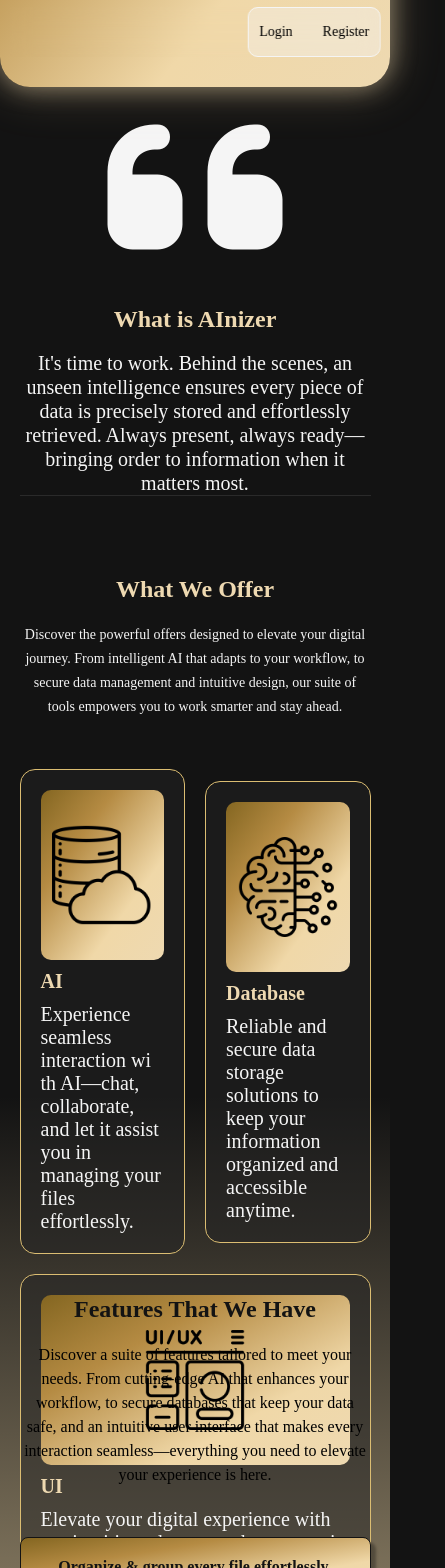
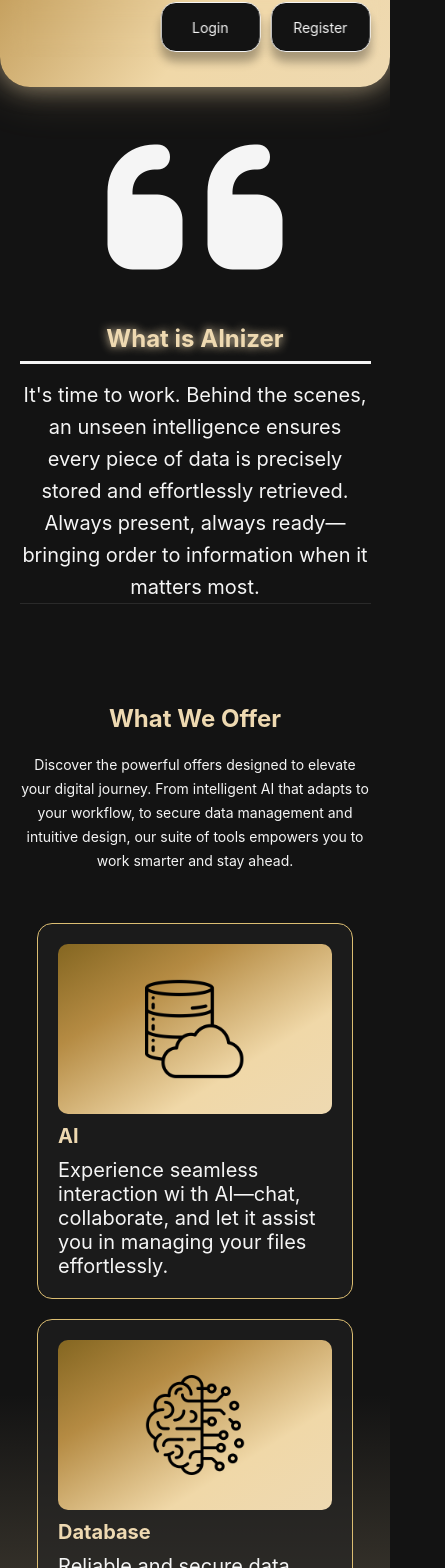
Before and after one commit to Hendry535230151/AI, a React (Create React App) app in the folder frontend/: page / in a window 390 px wide. Shown: the part 418-1986 px from the top of the page, 445 px wide, since content can reach past the window. Built offline with nearby package versions, Linux system fonts and the light colour scheme.

Commit message:
Creating better ui responsive

```diff
--- a/frontend/src/css/Home.module.css
+++ b/frontend/src/css/Home.module.css
@@ -418,7 +418,7 @@
   content: "";
   width: clamp(100px, 60vw, 700px);
   height: clamp(100px, 60vw, 700px);
-  background-color: #ffffff;
+  background-color: #f5f5f5;
   border-radius: 50%;
   position: absolute;
   top: calc(-1 * (clamp(250px, 50vw, 700px) / 2));
@@ -427,6 +427,7 @@
   border-top: 4px solid #131313;
   border-bottom: 4px solid #131313;
   animation: rotateBorder 5s linear infinite;
+  box-shadow: 0 0 10px hsla(0, 0%, 0%, 1);
 }
 
 .hero_icon {
@@ -443,7 +444,7 @@
   transform: translateX(-50%);
   object-position: center;
   object-fit: cover;
-  filter: drop-shadow(0 0 10px #eed9b1);
+  filter: drop-shadow(0 10px 10px hsla(0, 0%, 0%, 0.5));
 }
 
 .hero_text {
@@ -456,7 +457,7 @@
 .navbar_container {
   width: 90%;
   max-width: 1200px;
-  height: 50px;
+  height: auto;
   position: absolute;
   bottom: 30px;
   left: 50%;
@@ -467,14 +468,21 @@
   backdrop-filter: blur(10px);
 }
 
-/* .left_navbar, */
 .right_navbar {
-  padding: 5px;
-  gap: 20px;
+  padding: 5px 10px;
+  gap: 10px;
+  border-radius: 20px;
+  display: flex;
+}
+
+.right_navbar a {
+  width: 100px;
+  height: 50px;
   border: 1px solid #f5f5f5;
-  background-color: hsla(0, 0%, 96%, 0.4);
-  border-radius: 10px;
-  display: flex;
+  border-radius: 15px;
+  background-color: #131313;
+  box-shadow: 0 10px 10px hsla(0, 0%, 0%, 0.3);
+  color: #f5f5f5;
 }
 
 .logo {
@@ -540,21 +548,20 @@
 }
 
 .offer_group {
-  display: flex;
-  flex-wrap: wrap;
-  justify-content: center;
-  align-items: center;
+  display: grid;
+  grid-template-columns: repeat(3, 1fr);
   gap: 50px;
 }
 
 .offer_card {
   flex: 1;
-  height: 400px;
+  height: 100%;
   padding: 20px;
   border: 1px solid #dbbd72;
   border-radius: 15px;
   background-color: hsla(0, 0%, 14%, 0.5);
-  box-sizing: border-box;
+  line-height: 1.5rem;
+  display: block;
 }
 
 .offer_image {
@@ -598,6 +605,7 @@
 }
 
 .description_group {
+  margin: 50px 0;
   height: 400px;
   width: 90%;
   max-width: 1200px;
@@ -610,16 +618,35 @@
   border-bottom: 1px solid hsla(0, 0%, 96%, 0.1);
 }
 
+.quotes_icon {
+  width: 100%;
+  height: 100%;
+  display: flex;
+  align-items: center;
+  justify-content: center;
+  border-radius: 30px;
+}
+
 .description_title {
-  margin: 0 0 20px 0;
+  margin: 0 0 15px 0;
+  padding: 0 0 10px 0;
   font-size: 40px;
   color: #eed9b1;
+  text-shadow: 0 0 10px #eed9b1;
+  border-bottom: 3px solid #f5f5f5;
+}
+
+.main_description_text {
+  color: #f5f5f5;
+  font-size: 20px;
+  text-align: justify;
+  line-height: 2rem;
 }
 
 .feature_container {
   width: 90%;
   max-width: 1200px;
-  height: auto;
+  height: 700px;
   display: flex;
   flex-direction: column;
   align-items: center;
@@ -666,7 +693,7 @@
   font-size: 20px;
   padding: 20px;
   border: 1px solid #131313;
-  border-radius: 8px;
+  border-radius: 20px;
   display: flex;
   align-items: center;
   justify-content: center;
@@ -935,74 +962,66 @@
   }
 }
 
-@media (max-width: 600px) {
-  .hero_icon {
-    font-size: 60px;
-    top: 30px;
+@media (max-width: 950px) {
+  .feature_container {
+    height: 850px;
+  }
+}
+
+@media (max-width: 900px) {
+  .hero_image {
+    width: 100%;
+    max-width: 350px;
+    height: auto;
+    object-fit: contain;
   }
 
-  .hero_text {
-    top: 130px;
-    font-size: 20px;
-    text-align: center;
-    width: 90%;
-  }
-
-  .navbar_item {
-    padding: 5px;
-    font-size: 14px;
-  }
-
-  .offer_title {
-    font-size: 30px;
-  }
-
-  .offer_description {
-    font-size: 16px;
-    line-height: 24px;
-  }
-
-  .offer_group {
-    gap: 20px;
-  }
-
-  .offer_card {
-    height: auto;
-  }
-
-  .sub_text {
-    font-size: 24px;
+  .navbar_container {
+    width: 95%;
   }
 
   .description_group {
     grid-template-columns: 1fr;
     grid-template-rows: auto auto;
-    text-align: center;
-    line-height: 1.5rem;
-    height: auto;
-  }
-
-  .description_title {
-    font-size: 30px;
-  }
-
-  .feature_title {
-    font-size: 30px;
-  }
-
-  .feature_description {
-    font-size: 16px;
-    line-height: 24px;
   }
 
   .feature_list {
-    grid-template-columns: 1fr;
-    grid-auto-rows: auto;
+    grid-template-columns: repeat(auto-fill, minmax(150px, 1fr));
   }
 
-  .video_text {
-    font-size: 30px;
+  .feature_item {
+    font-size: 16px;
   }
+
+  .footer_content {
+    grid-template-columns: 1fr 1fr;
+  }
+
+  .description_title, .main_description_text {
+    text-align: center;
+  }
+
+  .offer_container {
+    height: 1200px;
+  }
+
+  .offer_group {
+    grid-template-columns: repeat(2, 1fr);
+    grid-template-rows: repeat(2, 1fr);
+  }
+
+  .offer_card:last-of-type {
+    grid-column: span 2;
+  }
+
+  .footer_section:last-of-type {
+    grid-column: span 2;
+  }
+
+  .feature_container {
+    height: 900px;
+  }
+
 
   .collab_title {
     font-size: 30px;
@@ -1023,31 +1042,99 @@
     height: 45px;
   }
 
+  .collab_image {
+    height: 200px;
+  }
+}
+
+
+@media (max-width: 600px) {
+  .hero_image {
+    max-width: 250px;
+  }
+
+  .hero_icon {
+    font-size: 60px;
+    top: 30px;
+  }
+
+  .hero_text {
+    top: 130px;
+    font-size: 20px;
+    text-align: center;
+    width: 90%;
+  }
+
+  .navbar_item {
+    padding: 5px;
+    font-size: 14px;
+  }
+
+  .offer_container {
+    height: 1450px;
+  }
+
+  .offer_group {
+    width: 90%;
+    grid-template-columns: 1fr;
+    grid-template-rows: repeat(3, 1fr);
+    gap: 20px;
+  }
+
+  .offer_title {
+    font-size: 30px;
+  }
+
+  .offer_description {
+    font-size: 16px;
+    line-height: 24px;
+  }
+
+  .sub_text {
+    font-size: 24px;
+  }
+
+  .description_group {
+    margin: 20px 0;
+    grid-template-columns: 1fr;
+    grid-template-rows: auto auto;
+    text-align: center;
+    line-height: 1.5rem;
+    height: auto;
+  }
+
+  .description_title {
+    font-size: 30px;
+  }
+
+  .feature_title {
+    font-size: 30px;
+  }
+
+  .feature_container {
+    height: 800px;
+  }
+
+  .feature_description {
+    font-size: 16px;
+    line-height: 24px;
+  }
+
+  .feature_list {
+    grid-template-columns: 1fr;
+    grid-auto-rows: auto;
+  }
+
+  .video_text {
+    font-size: 30px;
+  }
+
   .footer_content {
     grid-template-columns: 1fr;
   }
-}
 
-@media (max-width: 900px) {
-  .navbar_container {
-    width: 95%;
-  }
-
-  .description_group {
-    grid-template-columns: 1fr;
-    grid-template-rows: auto auto;
-  }
-
-  .feature_list {
-    grid-template-columns: repeat(auto-fill, minmax(150px, 1fr));
-  }
-
-  .feature_item {
-    font-size: 16px;
-  }
-
-  .footer_content {
-    grid-template-columns: 1fr 1fr;
+  .offer_card:last-of-type {
+    grid-column: span 1;
   }
 }
 
--- a/frontend/src/index.css
+++ b/frontend/src/index.css
@@ -24,3 +24,9 @@ html {
   border: 2px solid transparent;
   background-clip: content-box;
 }
+
+* {
+  font-family: "Inter", sans-serif;
+  font-optical-sizing: auto;
+  font-style: normal;
+}
--- a/frontend/src/pages/Home.js
+++ b/frontend/src/pages/Home.js
@@ -27,12 +27,12 @@ function Home() {
         </div>
       </div>
       <div className={styles.description_group}>
-        <div>
+        <div className={styles.quotes_icon}>
           <i className={`fa-solid fa-quote-left ${styles.big_icon}`}></i>
         </div>
-        <div>
+        <div className={styles.quotes_text}>
           <h1 className={styles.description_title}>What is AInizer</h1>
-          <p className={styles.description_text}>
+          <p className={styles.main_description_text}>
             It's time to work. Behind the scenes, an unseen intelligence ensures
             every piece of data is precisely stored and effortlessly retrieved.
             Always present, always ready—bringing order to information when it
@@ -176,137 +176,6 @@ function Home() {
           </div>
         </div>
       </div>
-      {/* <div className={styles.custom_section}>
-        <div className={styles.custom_row}>
-          <div className={styles.text_box}>
-            <h2 className={styles.title}>Human 1</h2>
-            <p className={styles.paragraph}>
-              Designers use random text to fill spaces in a layout or design to
-              see how the final product will look once the actual content is
-              added.
-            </p>
-          </div>
-          <img src="/icon1.png" alt="Icon 1" className={styles.icon_box} />
-        </div>
-
-        <div className={styles.custom_row}>
-          <img src="/icon2.png" alt="Icon 2" className={styles.icon_box} />
-          <div className={styles.text_box}>
-            <h2 className={styles.title}>Human 2</h2>
-            <p className={styles.paragraph}>
-              Designers use random text to fill spaces in a layout or design to
-              see how the final product will look once the actual content is
-              added.
-            </p>
-          </div>
-        </div>
-      </div>
-      <div className={styles.wave_wrapper}>
-        <svg xmlns="http://www.w3.org/2000/svg" viewBox="0 0 1440 320">
-          <path
-            fill="#0f0f0f"
-            fillOpacity="1"
-            d="M0,32L0,224L130.9,224L130.9,64L261.8,64L261.8,288L392.7,288L392.7,128L523.6,128L523.6,0L654.5,0L654.5,288L785.5,288L785.5,192L916.4,192L916.4,224L1047.3,224L1047.3,32L1178.2,32L1178.2,160L1309.1,160L1309.1,224L1440,224L1440,320L1309.1,320L1309.1,320L1178.2,320L1178.2,320L1047.3,320L1047.3,320L916.4,320L916.4,320L785.5,320L785.5,320L654.5,320L654.5,320L523.6,320L523.6,320L392.7,320L392.7,320L261.8,320L261.8,320L130.9,320L130.9,320L0,320L0,320Z"
-          ></path>
-        </svg>
-      </div>
-      <div className={styles.features_section}>
-        <h2 className={styles.features_title}>Feature & Benefits</h2>
-        <div className={styles.features_grid}>
-          <div className={styles.feature_benefit_card}>
-            <div className={styles.feature_icon}></div>
-            <p className={styles.feature_text}>
-              Designers use{" "}
-              <span className={styles.highlight}>random text</span> to fill
-              spaces in a layout or design to see how the final product will
-              look once the actual content is added. This helps in visualizing
-              the design without getting distracted by the actual content.
-            </p>
-          </div>
-
-          <div className={styles.feature_benefit_card}>
-            <div className={styles.feature_icon}></div>
-            <p className={styles.feature_text}>
-              Designers use{" "}
-              <span className={styles.highlight}>random text</span> to fill
-              spaces in a layout or design to see how the final product will
-              look once the actual content is added. This helps in visualizing
-              the design without getting distracted by the actual content.
-            </p>
-          </div>
-
-          <div className={styles.feature_benefit_card}>
-            <div className={styles.feature_icon}></div>
-            <p className={styles.feature_text}>
-              Designers use{" "}
-              <span className={styles.highlight}>random text</span> to fill
-              spaces in a layout or design to see how the final product will
-              look once the actual content is added. This helps in visualizing
-              the design without getting distracted by the actual content.
-            </p>
-          </div>
-
-          <div className={styles.feature_benefit_card}>
-            <div className={styles.feature_icon}></div>
-            <p className={styles.feature_text}>
-              Designers use{" "}
-              <span className={styles.highlight}>random text</span> to fill
-              spaces in a layout or design to see how the final product will
-              look once the actual content is added. This helps in visualizing
-              the design without getting distracted by the actual content.
-            </p>
-          </div>
-
-          <div className={styles.feature_benefit_card}>
-            <div className={styles.feature_icon}></div>
-            <p className={styles.feature_text}>
-              Designers use{" "}
-              <span className={styles.highlight}>random text</span> to fill
-              spaces in a layout or design to see how the final product will
-              look once the actual content is added. This helps in visualizing
-              the design without getting distracted by the actual content.
-            </p>
-          </div>
-
-          <div className={styles.feature_benefit_card}>
-            <div className={styles.feature_icon}></div>
-            <p className={styles.feature_text}>
-              Designers use{" "}
-              <span className={styles.highlight}>random text</span> to fill
-              spaces in a layout or design to see how the final product will
-              look once the actual content is added. This helps in visualizing
-              the design without getting distracted by the actual content.
-            </p>
-          </div>
-        </div>
-      </div>
-      <div className={styles.wave_wrapper1}>
-        <svg xmlns="http://www.w3.org/2000/svg" viewBox="0 0 1440 320">
-          <path
-            fill="#0f0f0f"
-            fillOpacity="1"
-            d="M0,32L0,224L130.9,224L130.9,64L261.8,64L261.8,288L392.7,288L392.7,128L523.6,128L523.6,0L654.5,0L654.5,288L785.5,288L785.5,192L916.4,192L916.4,224L1047.3,224L1047.3,32L1178.2,32L1178.2,160L1309.1,160L1309.1,224L1440,224L1440,320L1309.1,320L1309.1,320L1178.2,320L1178.2,320L1047.3,320L1047.3,320L916.4,320L916.4,320L785.5,320L785.5,320L654.5,320L654.5,320L523.6,320L523.6,320L392.7,320L392.7,320L261.8,320L261.8,320L130.9,320L130.9,320L0,320L0,320Z"
-          ></path>
-        </svg>
-      </div>
-      <div className={styles.auth_card}>
-        <h3 className={styles.subs_text}>It's Time To Work</h3>
-        <div className={styles.button_container}>
-          <button className={styles.auth_button}>
-            <span className={styles.icon}>
-              <img src="/pencil.png" alt="Contoh" />
-            </span>
-            Sign-up
-          </button>
-
-          <button className={styles.auth_button}>
-            <span className={styles.icon}>
-              <img src="/profile.png" alt="Contoh" />
-            </span>
-            Sign-up
-          </button>
-        </div>
-      </div>*/}
       <div className={styles.big_word_container}>
         <h1 className={styles.big_word}>Join With Us Now</h1>
       </div>
```
Also changed, not shown: frontend/src/css/Chat.module.css (+9 -3 lines). Lines whose indentation alone changed are shown as unchanged.
